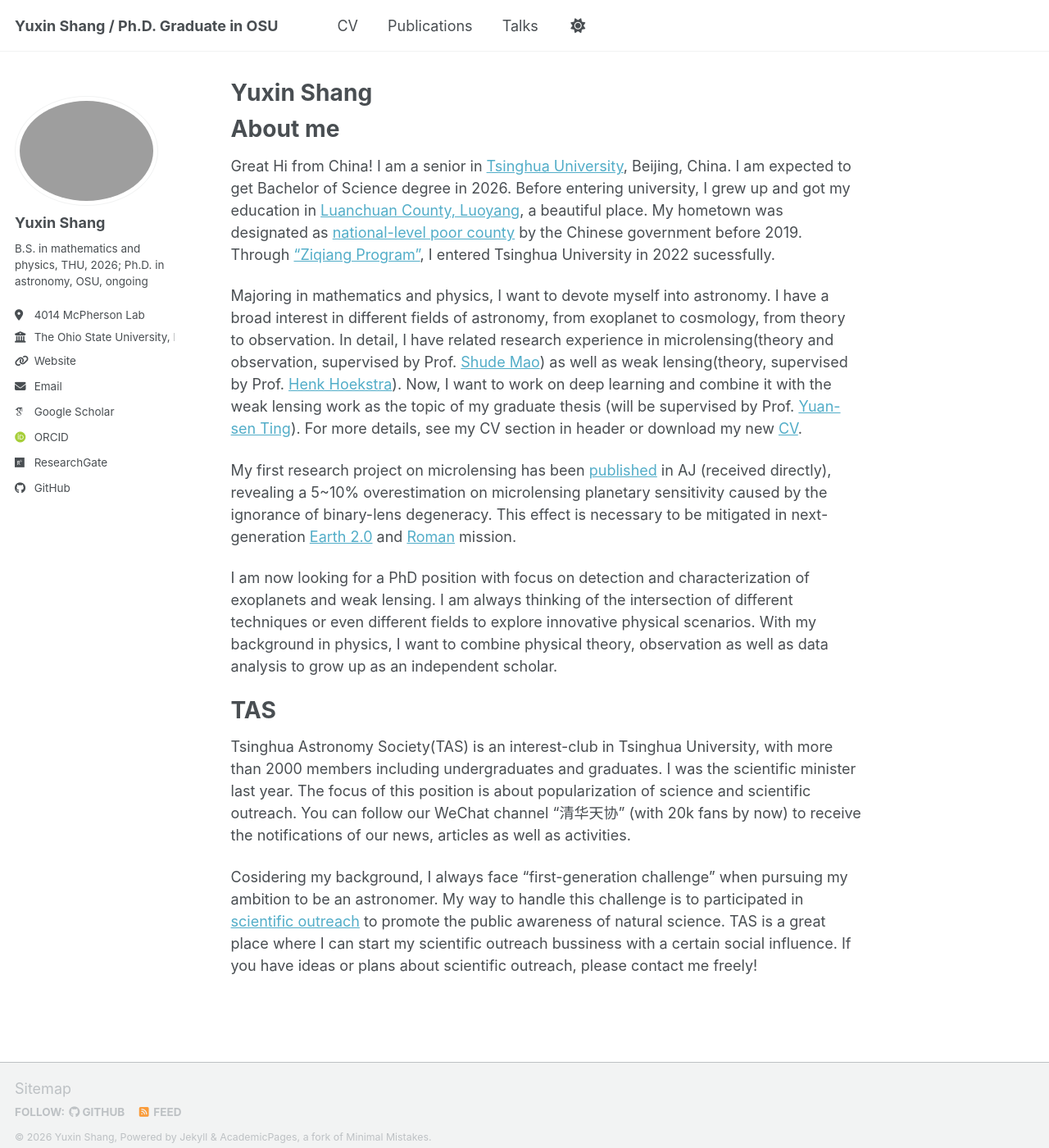
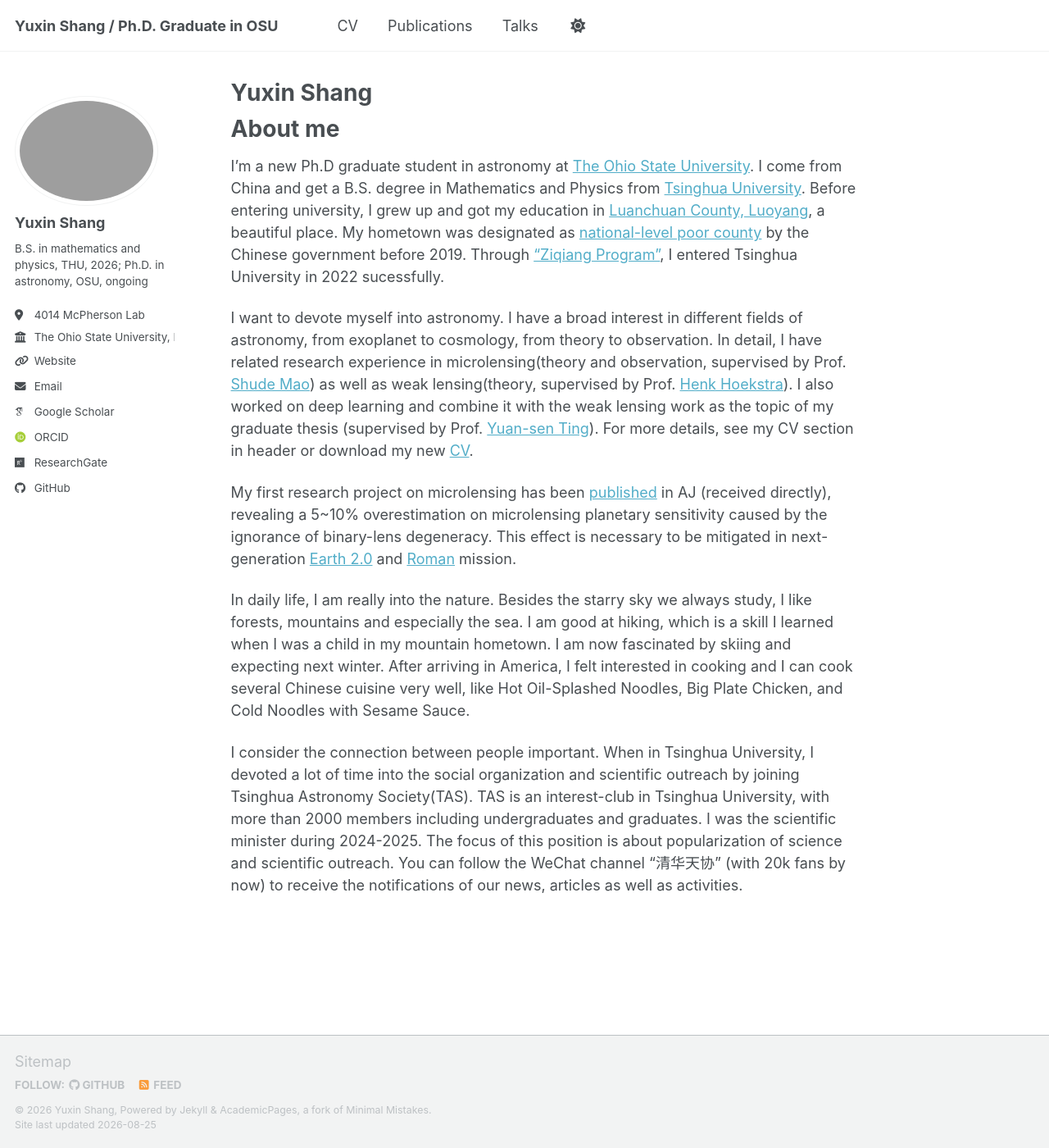
Before and after one commit to YuxinShang-thu/YuxinShang-thu.github.io, a Jekyll site: the page built from _pages/about.md, in a window 1280 px wide and 1400 px high. Shown: the whole window at 82% size. Built offline with Jekyll 4.4.1, drawn with Linux system fonts in a browser that asks for light colours; some web fonts are replaced; a script bundle is joined from its source files by our own code; library files that are not in the unit come from our copies.

Commit message:
Revise about me section with updated background
Updated personal information and research interests, including a new focus on deep learning and astronomy. Revised sections on daily life and involvement in scientific outreach.

```diff
--- a/_pages/about.md
+++ b/_pages/about.md
@@ -9,18 +9,12 @@
 
 About me
 ====
-Great Hi from China! I am a senior in [Tsinghua University](https://www.tsinghua.edu.cn), Beijing, China. I am expected to get Bachelor of Science degree in 2026. Before entering university, I grew up and got my education in [Luanchuan County, Luoyang](https://en.wikipedia.org/wiki/Luanchuan_County), a beautiful place. My hometown was designated as [national-level poor county](https://en.wikipedia.org/wiki/National-level_poor_county) by the Chinese government before 2019. Through ["Ziqiang Program"](https://join-tsinghua.edu.cn/gnxs/zqjh.htm), I entered Tsinghua University in 2022 sucessfully.
+I'm a new Ph.D graduate student in astronomy at [The Ohio State University](https://www.osu.edu). I come from China and get a B.S. degree in Mathematics and Physics from [Tsinghua University](https://www.tsinghua.edu.cn/en/). Before entering university, I grew up and got my education in [Luanchuan County, Luoyang](https://en.wikipedia.org/wiki/Luanchuan_County), a beautiful place. My hometown was designated as [national-level poor county](https://en.wikipedia.org/wiki/National-level_poor_county) by the Chinese government before 2019. Through ["Ziqiang Program"](https://join-tsinghua.edu.cn/gnxs/zqjh.htm), I entered Tsinghua University in 2022 sucessfully.
 
-Majoring in mathematics and physics, I want to devote myself into astronomy. I have a broad interest in different fields of astronomy, from exoplanet to cosmology, from theory to observation. In detail, I have related research experience in microlensing(theory and observation, supervised by Prof. [Shude Mao](https://en.westlake.edu.cn/faculty/Shude-Mao.html)) as well as weak lensing(theory, supervised by Prof. [Henk Hoekstra](https://www.universiteitleiden.nl/en/staffmembers/henk-hoekstra)). Now, I want to work on deep learning and combine it with the weak lensing work as the topic of my graduate thesis (will be supervised by Prof. [Yuan-sen Ting](https://www.google.com/search?client=safari&rls=en&q=Yuansen+Ting&ie=UTF-8&oe=UTF-8)). For more details, see my CV section in header or download my new [CV](https://cloud.tsinghua.edu.cn/f/6f74d92b3bd0494092ba/?dl=1).
+I want to devote myself into astronomy. I have a broad interest in different fields of astronomy, from exoplanet to cosmology, from theory to observation. In detail, I have related research experience in microlensing(theory and observation, supervised by Prof. [Shude Mao](https://en.westlake.edu.cn/faculty/Shude-Mao.html)) as well as weak lensing(theory, supervised by Prof. [Henk Hoekstra](https://www.universiteitleiden.nl/en/staffmembers/henk-hoekstra)). I also worked on deep learning and combine it with the weak lensing work as the topic of my graduate thesis (supervised by Prof. [Yuan-sen Ting](https://www.google.com/search?client=safari&rls=en&q=Yuansen+Ting&ie=UTF-8&oe=UTF-8)). For more details, see my CV section in header or download my new [CV](https://cloud.tsinghua.edu.cn/f/6f74d92b3bd0494092ba/?dl=1).
 
 My first research project on microlensing has been [published](https://iopscience.iop.org/article/10.3847/1538-3881/ae14f3) in AJ (received directly), revealing a 5~10% overestimation on microlensing planetary sensitivity caused by the ignorance of binary-lens degeneracy. This effect is necessary to be mitigated in next-generation [Earth 2.0](https://arxiv.org/abs/2206.06693) and [Roman](https://roman.gsfc.nasa.gov) mission.
 
-I am now looking for a PhD position with focus on detection and characterization of exoplanets and weak lensing. I am always thinking of the intersection of different techniques or even different fields to explore innovative physical scenarios. With my background in physics, I want to combine physical theory, observation as well as data analysis to grow up as an independent scholar.
+In daily life, I am really into the nature. Besides the starry sky we always study, I like forests, mountains and especially the sea. I am good at hiking, which is a skill I learned when I was a child in my mountain hometown. I am now fascinated by skiing and expecting next winter. After arriving in America, I felt interested in cooking and I can cook several Chinese cuisine very well, like Hot Oil-Splashed Noodles, Big Plate Chicken, and Cold Noodles with Sesame Sauce.
 
-
-
-TAS
-====
-Tsinghua Astronomy Society(TAS) is an interest-club in Tsinghua University, with more than 2000 members including undergraduates and graduates. I was the scientific minister last year. The focus of this position is about popularization of science and scientific outreach. You can follow our WeChat channel "清华天协" (with 20k fans by now) to receive the notifications of our news, articles as well as activities.
-
-Cosidering my background, I always face "first-generation challenge" when pursuing my ambition to be an astronomer. My way to handle this challenge is to participated in [scientific outreach](https://en.wikipedia.org/wiki/Science_outreach) to promote the public awareness of natural science. TAS is a great place where I can start my scientific outreach bussiness with a certain social influence. If you have ideas or plans about scientific outreach, please contact me freely!
+I consider the connection between people important. When in Tsinghua University, I devoted a lot of time into the social organization and scientific outreach by joining Tsinghua Astronomy Society(TAS). TAS is an interest-club in Tsinghua University, with more than 2000 members including undergraduates and graduates. I was the scientific minister during 2024-2025. The focus of this position is about popularization of science and scientific outreach. You can follow the WeChat channel "清华天协" (with 20k fans by now) to receive the notifications of our news, articles as well as activities.
```
